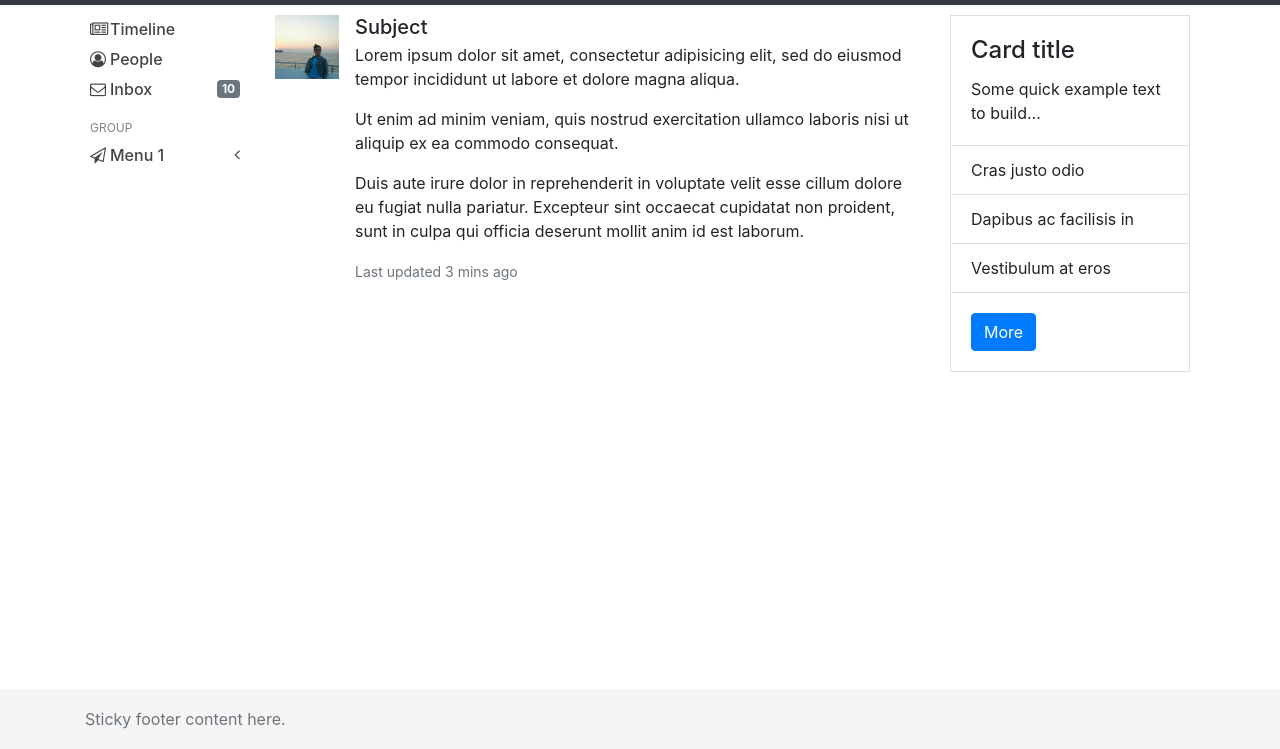
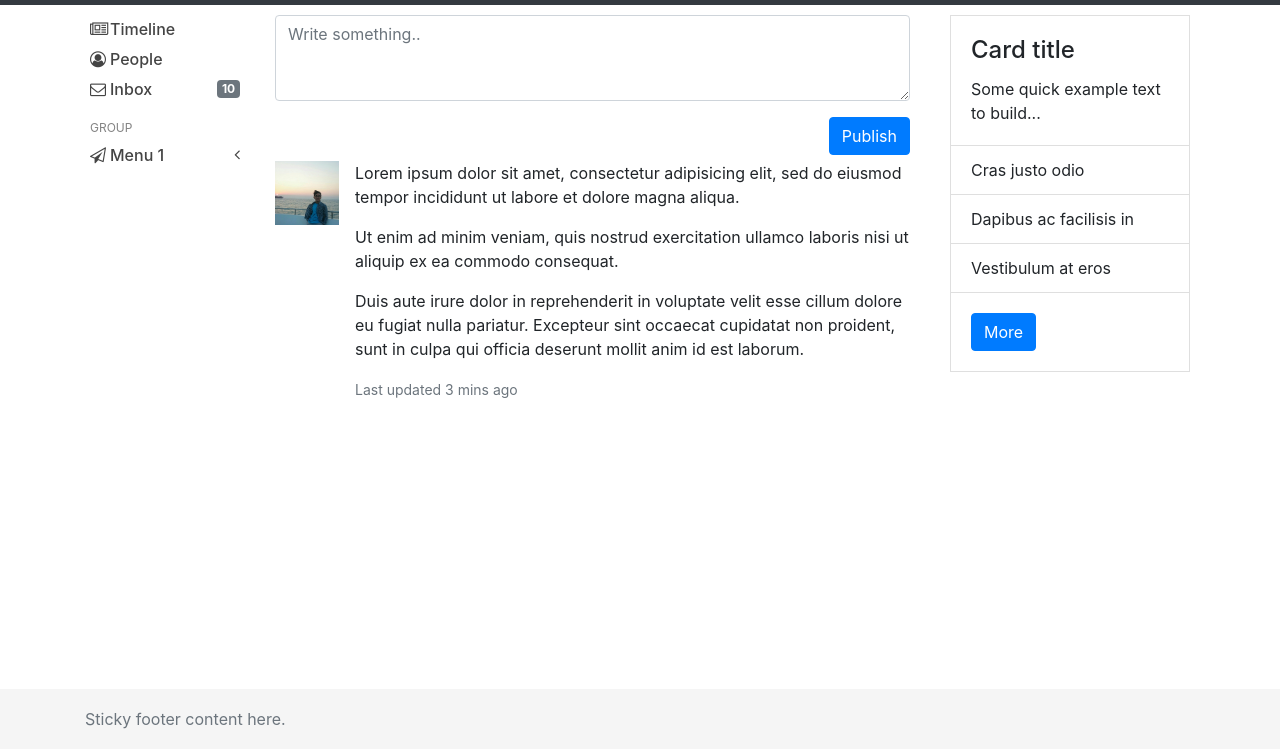
Before and after one commit to ariphidayat/react-template, a React app: page /timeline in a window 1280 px wide. Shown: the part 51-800 px from the top of the page. Built offline with nearby package versions, Linux system fonts and the light colour scheme.

Commit message:
add Post Template

```diff
--- /dev/null
+++ b/src/components/Post.js
@@ -0,0 +1,20 @@
+import React from 'react'
+import img from '../images/arip.jpg'
+
+const Post = () => (
+  <div className="media">
+    <img className="d-flex mr-3" src={img} width="64" alt="Image placeholder"/>
+    <div className="media-body">
+      <p>Lorem ipsum dolor sit amet, consectetur adipisicing elit, sed do eiusmod
+      tempor incididunt ut labore et dolore magna aliqua.</p>
+      <p>Ut enim ad minim veniam, quis nostrud exercitation ullamco laboris nisi
+      ut aliquip ex ea commodo consequat.</p>
+      <p>Duis aute irure dolor in reprehenderit in voluptate velit esse cillum
+      dolore eu fugiat nulla pariatur. Excepteur sint occaecat cupidatat non
+      proident, sunt in culpa qui officia deserunt mollit anim id est laborum.</p>
+      <small className="text-muted">Last updated 3 mins ago</small>
+    </div>
+  </div>
+)
+
+export default Post
--- /dev/null
+++ b/src/components/PostForm.js
@@ -0,0 +1,12 @@
+import React from 'react'
+
+const PostForm = () =>(
+  <form className="form-post">
+    <div className="form-group">
+      <textarea rows="3" className="form-control" placeholder="Write something.."/>
+    </div>
+    <button type="submit" className="btn btn-primary pull-right">Publish</button>
+  </form>
+)
+
+export default PostForm
--- a/src/components/Timeline.js
+++ b/src/components/Timeline.js
@@ -1,22 +1,11 @@
 import React from 'react'
-import img from '../images/arip.jpg'
+import PostForm from './PostForm'
+import Post from './Post'
 
 const Timeline = () => (
   <section className="col-md-7 content-container">
-    <div className="media">
-      <img className="d-flex mr-3" src={img} width="64" alt="Image placeholder"/>
-      <div className="media-body">
-        <h5 className="mt-0 mb-1">Subject</h5>
-        <p>Lorem ipsum dolor sit amet, consectetur adipisicing elit, sed do eiusmod
-        tempor incididunt ut labore et dolore magna aliqua.</p>
-        <p>Ut enim ad minim veniam, quis nostrud exercitation ullamco laboris nisi
-        ut aliquip ex ea commodo consequat.</p>
-        <p>Duis aute irure dolor in reprehenderit in voluptate velit esse cillum
-        dolore eu fugiat nulla pariatur. Excepteur sint occaecat cupidatat non
-        proident, sunt in culpa qui officia deserunt mollit anim id est laborum.</p>
-        <small className="text-muted">Last updated 3 mins ago</small>
-      </div>
-    </div>
+    <PostForm/>
+    <Post/>
   </section>
 )
 
--- a/src/css/main.css
+++ b/src/css/main.css
@@ -153,6 +153,10 @@ body {
   margin-top: 30px;
 }
 
+.form-post {
+  margin-bottom: 60px;
+}
+
 /*
  * No Match
  */
```
